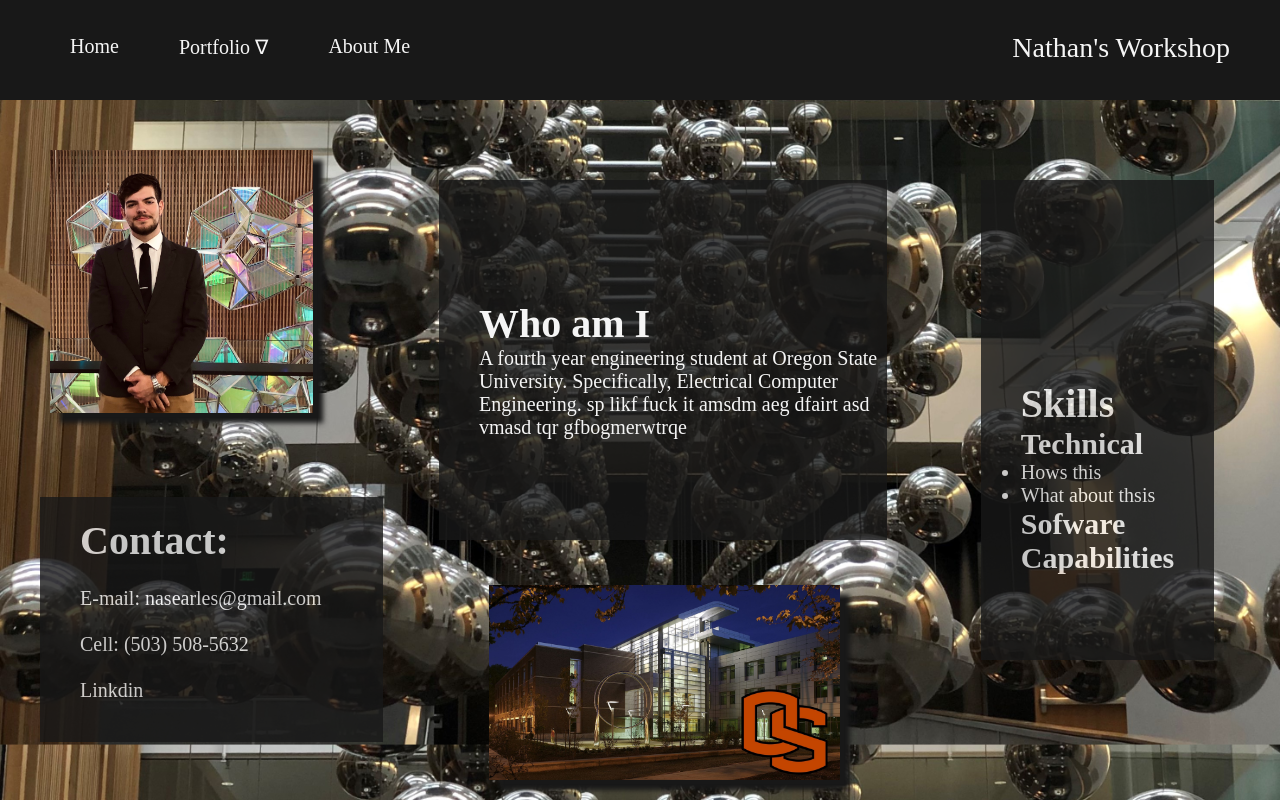
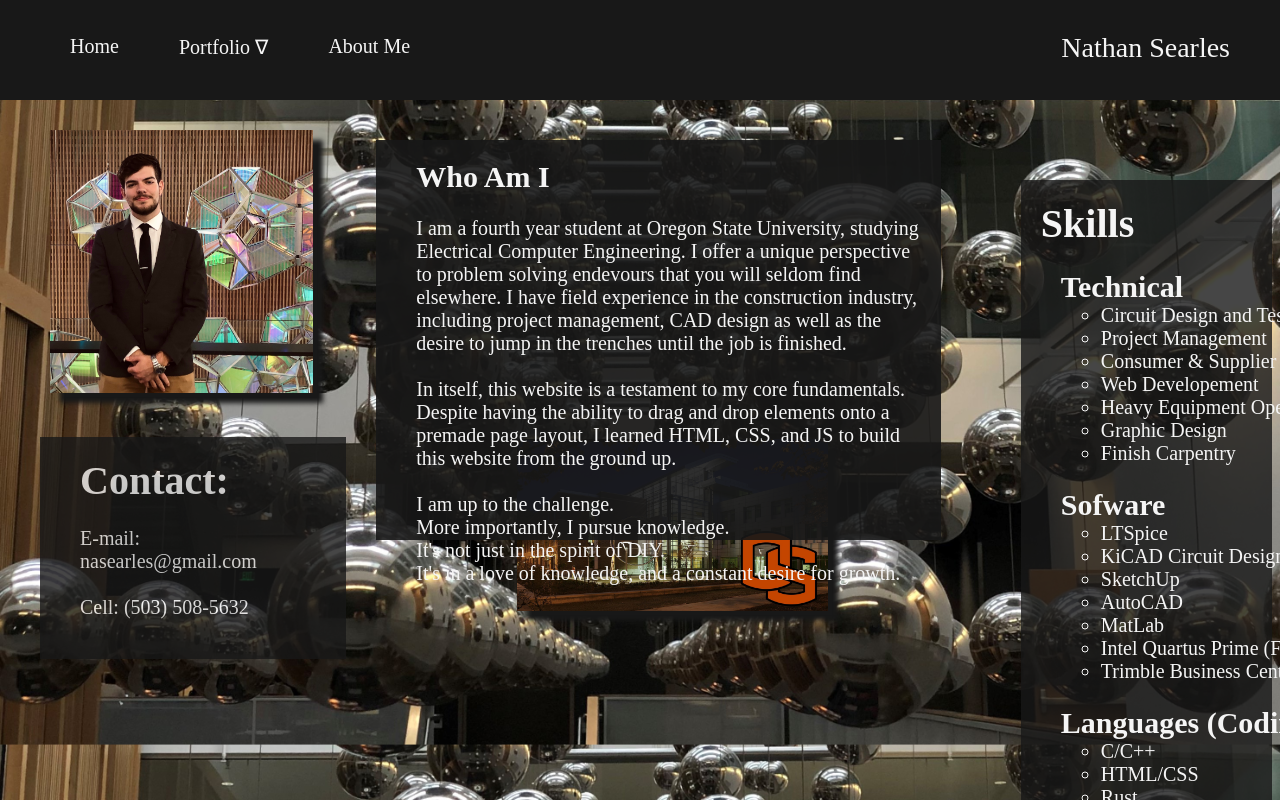
Before and after one commit to nasearles/about, a plain HTML site: page index.html in a window 1280 px wide. Drawn offline with Linux system fonts and the light colour scheme.

Commit message:
Add files via upload

```diff
--- a/index.html
+++ b/index.html
@@ -9,23 +9,23 @@
     <div class="nav">
 
         <ul>
-            <li><a href="https://nasearles.github.io/h">Home</a></li>
+            <li><a href="#">Home</a></li>
             <li>
                 <a href="#">Portfolio &#8711;</a>
                 <ul>
-                    <li><a href="https://nasearles.github.io/projects">Carpentry</a></li>
-                    <li><a href="https://nasearles.github.io/circuits">Electronics</a></li>
-                    <li><a href="https://nasearles.github.io/code">Programming</a></li>
+                    <li><a href="#">Carpentry</a></li>
+                    <li><a href="#">Electronics</a></li>
+                    <li><a href="#">Programming</a></li>
                 </ul>
             </li>
-            <li><a href="https://nasearles.github.io/about">About Me</a></li>
+            <li><a href="#">About Me</a></li>
 
         </ul>
-        <p>Nathan's Workshop</p>
+        <p>Nathan Searles</p>
     </div>
     <div class="page">
         <div class="leftside">
-            <img src="me.jpeg" style="width:60%;margin-top:50px;margin-left:50px;">
+            <img src="me.jpeg" style="width:70%;margin-top:30px;margin-left:50px;">
             <div class="contbox"></div>
             <div class="context">
                 <h1>Contact:</h1>
@@ -33,32 +33,76 @@
                 <p>E-mail: nasearles@gmail.com</p>
                 <br>
                 <p>Cell: (503) 508-5632</p>
-                <br>
-                <p>Linkdin</p>
+
             </div>
         </div>
         <div class="middle">
             <div class="mebox"></div>
             <div class="metext">
-                <h1>Who am I</h1>
+                <h1 style="font-size: 30px">Who Am I</h1>
+                <br>
                 <p>
-                    A fourth year engineering student at Oregon State University. Specifically, Electrical Computer Engineering. sp likf
-                    fuck it amsdm aeg dfairt asd vmasd tqr gfbogmerwtrqe </p>
+                    I am a fourth year student at Oregon State University, studying Electrical Computer Engineering. I offer a unique perspective to problem solving endevours that you will seldom find elsewhere. I have field experience in the construction industry, including project management, CAD design as well as the desire to jump in the trenches
+                    until the job is finished.
+                </p>
+                <br>
+                <p>
+                    In itself, this website is a testament to my core fundamentals. Despite having the ability to drag and drop elements onto a premade page layout, I learned HTML, CSS, and JS to build this website from the ground up.
+                </p>
+                <br>
+                <p>
+                    I am up to the challenge.
+                </p>
+                <p>
+                    More importantly, I pursue knowledge.
+                </p>
+                <p>
+                    It's not just in the spirit of DIY.
+                </p>
+                <p>
+                    It's in a love of knowledge, and a constant desire for growth.
+                </p>
+
             </div>
-            <img src="kelley.jpg" style="width:70%; margin-left: 10%; margin-top:5%">
+            <img src="kelley.jpg" style="width:55%; margin-left: 25%; margin-top:60%">
         </div>
         <div class="rightside">
             <div class="skillbox">
-                <div class="skilltext">
-                    <h1>Skills</h1>
-                    <h2>Technical</h2>
-                    <ul>
-                        <li>Hows this</li>
-                        <li>What about thsis</li>
-                    </ul>
-                    <h2>Sofware</h2>
-                    <h2>Capabilities</h2>
-                </div>
+
+            </div>
+            <div class="skilltext">
+                <h1>Skills</h1>
+                <br>
+                <h2 style="text-indent:20px;">Technical</h2>
+                <ul>
+                    <li>Circuit Design and Testing</li>
+
+                    <li>Project Management</li>
+                    <li>Consumer &amp; Supplier Relations</li>
+                    <li>Web Developement</li>
+                    <li>Heavy Equipment Operation</li>
+                    <li>Graphic Design</li>
+                    <li>Finish Carpentry</li>
+                </ul>
+                <br>
+                <h2 style="text-indent:20px;">Sofware</h2>
+                <ul>
+                    <li>LTSpice</li>
+                    <li>KiCAD Circuit Design</li>
+                    <li>SketchUp</li>
+                    <li>AutoCAD</li>
+                    <li>MatLab</li>
+                    <li>Intel Quartus Prime (FPGA)</li>
+                    <li>Trimble Business Center</li>
+                </ul>
+                <br>
+                <h2 style="text-indent:20px;">Languages (Coding)</h2>
+                <ul>
+                    <li>C/C++</li>
+                    <li>HTML/CSS</li>
+                    <li>Rust</li>
+                    <li>JavaScript</li>
+                </ul>
             </div>
         </div>
 
--- a/styles2.css
+++ b/styles2.css
@@ -106,7 +106,7 @@ body {
     opacity: 0.8;
     display: block;
     float:left;
-    margin-top:40px;
+    margin-top:20px;
 }
 
 .context {
@@ -120,57 +120,64 @@ body {
     padding:20px 40px 40px 40px;
     display:block;
     float:left;
-    margin-top:40px;
+    margin-top:20px;
 }
 
 .mebox {
-    width: 35%;
-    margin-top: 80px;
-    opacity: 0.8;
+    width: 100%;
+    margin-top: 20px;
+    opacity: 0.9;
+    float: left;
+    top: 20px;
+    height: 50%;
+    position: absolute;
     background-color: #181818;
-    height: 40%;
-    float: left;
-    top: 100px;
-    position:absolute;
 }
 
 .metext {
-    width: 80%;
-    margin-top: 80px;
-    top: 100px;
-    height: 40%;
+    width: 90%;
+    margin-top: 40px;
+    height: 50%;
     font-family: small-caps;
     font-size: 20px;
     padding: 20px 40px 40px 40px;
     color: #F5F5F5;
     float: left;
-    position: relative;
+    position: absolute;
+
 }
 
 .skillbox {
 
-    height: 60%;
+    height: 90%;
     background-color: #181818;
     margin-top: 80px;
     margin-right:40px;
-    margin-left:40px;
+    width: 80%;
+    margin-left:80px;
     opacity: 0.8;
     float: left;
     display: block;
+    position: relative;
 
 }
 
 .skilltext {
     width: 80%;
-    margin-top: 80px;
-    top: 100px;
-    height: 80%;
+
+    height: 100%;
+
     font-family: small-caps;
     font-size: 20px;
-    padding: 20px 40px 40px 40px;
+    padding: 100px 120px 0px 100px;
     color: #F5F5F5;
     float: left;
-    position: relative;
+    position: absolute;
+}
+
+.skilltext ul{
+    padding: 0px 0px 0px 60px;
+    list-style-type: circle;
 }
 
 .text {
@@ -255,7 +262,7 @@ img:hover{
 /*END NAVBAR*/
 
 .leftside {
-    width: 35%;
+    width: 30%;
     height:800px;
     position:static;
     float:left;
@@ -263,10 +270,11 @@ img:hover{
 }
 
 .middle {
-    width: 40%;
+    width: 45%;
     height:800px;
-    position: static;
+    position: relative;
     float: left;
+
 
 }
 
```
